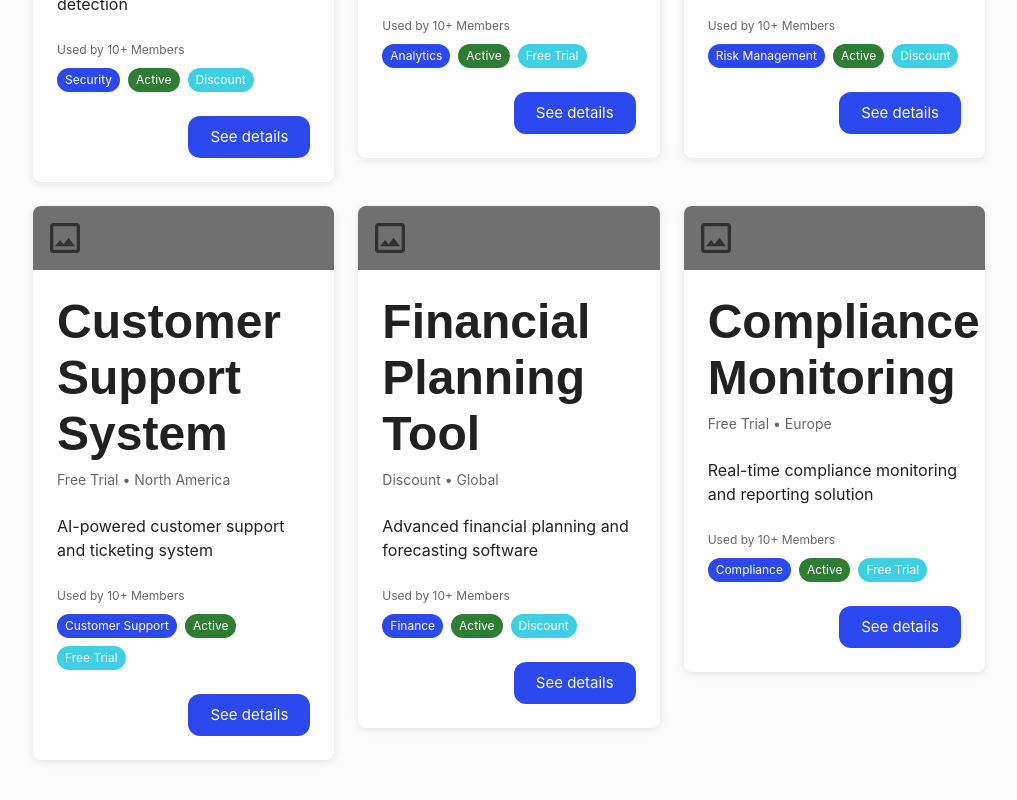
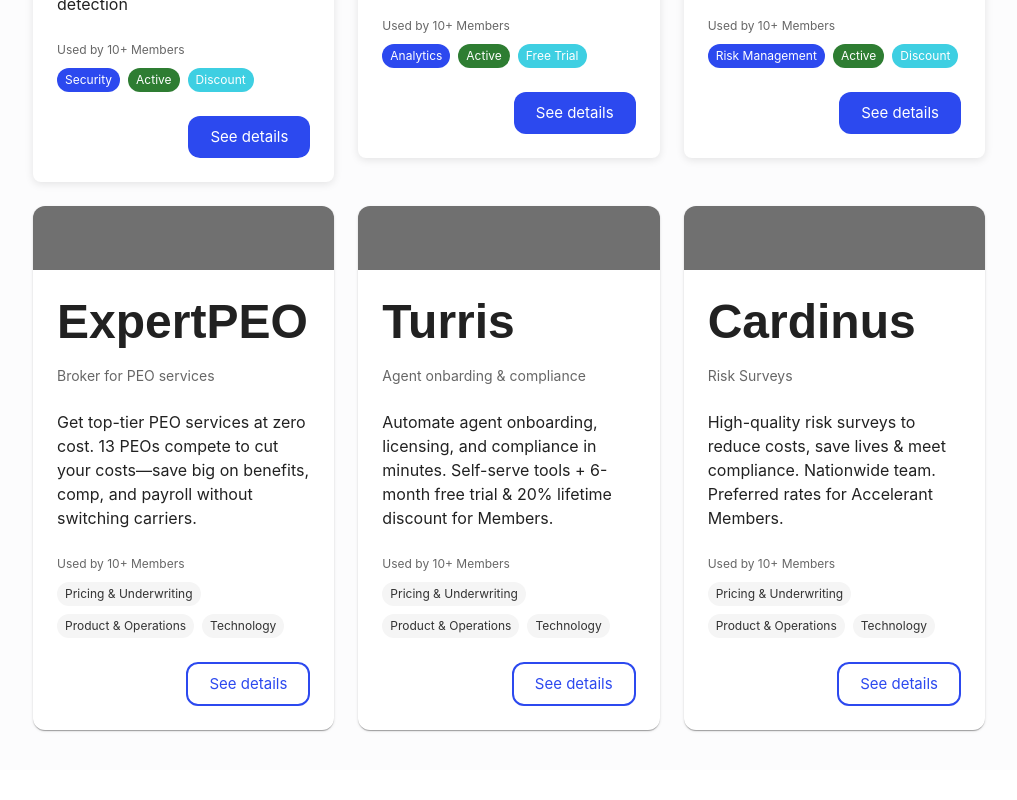
Before and after one commit to d3-jon-allen/Figma-MUI, a React (Vite) app: page /solutions-exchange in a window 1280 px wide. Shown: the part 861-1661 px from the top of the page, without its empty margins (255-1272 px from the left). After the commit the page ends 1631 px from the top, so only its background shows below. Built offline with nearby package versions, Linux system fonts and the light colour scheme.

Commit message:
add props to custom card new flat

```diff
--- a/src/pages/SolutionsExchange.tsx
+++ b/src/pages/SolutionsExchange.tsx
@@ -7,6 +7,7 @@
   Autocomplete
 } from '../components/local';
 import CustomCardNew from '../components/CustomCardNew';
+import { CustomCardNewFlat } from '../components';
 
 const SolutionsExchange: React.FC = () => {
   // Mock data for the cards
@@ -65,6 +66,31 @@
       region: "Europe",
       category: "Compliance"
     }
+  ];
+
+  // Props sourced from Figma second-row cards (node 15841:6546)
+  const secondRowCardProps = [
+    {
+      title: 'ExpertPEO',
+      subtitle: 'Broker for PEO services',
+      content:
+        'Get top-tier PEO services at zero cost. 13 PEOs compete to cut your costs—save big on benefits, comp, and payroll without switching carriers.',
+      categories: ['Pricing & Underwriting', 'Product & Operations', 'Technology'],
+    },
+    {
+      title: 'Turris',
+      subtitle: 'Agent onbarding & compliance',
+      content:
+        'Automate agent onboarding, licensing, and compliance in minutes. Self-serve tools + 6-month free trial & 20% lifetime discount for Members.',
+      categories: ['Pricing & Underwriting', 'Product & Operations', 'Technology'],
+    },
+    {
+      title: 'Cardinus',
+      subtitle: 'Risk Surveys',
+      content:
+        'High-quality risk surveys to reduce costs, save lives & meet compliance. Nationwide team. Preferred rates for Accelerant Members.',
+      categories: ['Pricing & Underwriting', 'Product & Operations', 'Technology'],
+    },
   ];
 
   return (
@@ -267,8 +293,9 @@
 
           {/* Cards Grid */}
           <Grid container spacing={3}>
-            {solutions.map((solution) => (
+            {solutions.map((solution, index) => (
               <Grid item xs={12} sm={6} md={4} key={solution.id}>
+                {index < 3 ? (
                   <CustomCardNew
                     title={solution.title}
                     subtitle={`${solution.offerType} • ${solution.region}`}
@@ -281,6 +308,20 @@
                     actions={[{ label: "See details", variant: "contained", color: "primary" }]}
                     className="h-full flex flex-col"
                   />
+                ) : (
+                  <CustomCardNewFlat
+                    title={secondRowCardProps[index - 3].title}
+                    subtitle={secondRowCardProps[index - 3].subtitle}
+                    content={secondRowCardProps[index - 3].content}
+                    usageText="Used by 10+ Members"
+                    categories={secondRowCardProps[index - 3].categories}
+                    categoryColors={["default", "default", "default"]}
+                    categoryVariants={["filled", "filled", "filled"]}
+                    showPlaceholder={true}
+                    actions={[{ label: "See details", variant: "outlined", color: "primary" }]}
+                    className="h-full flex flex-col"
+                  />
+                )}
               </Grid>
             ))}
           </Grid>
```
Also changed, not shown: src/components/CustomCardNewFlat.figma.tsx (+77 -16 lines). Lines whose indentation alone changed are shown as unchanged.
